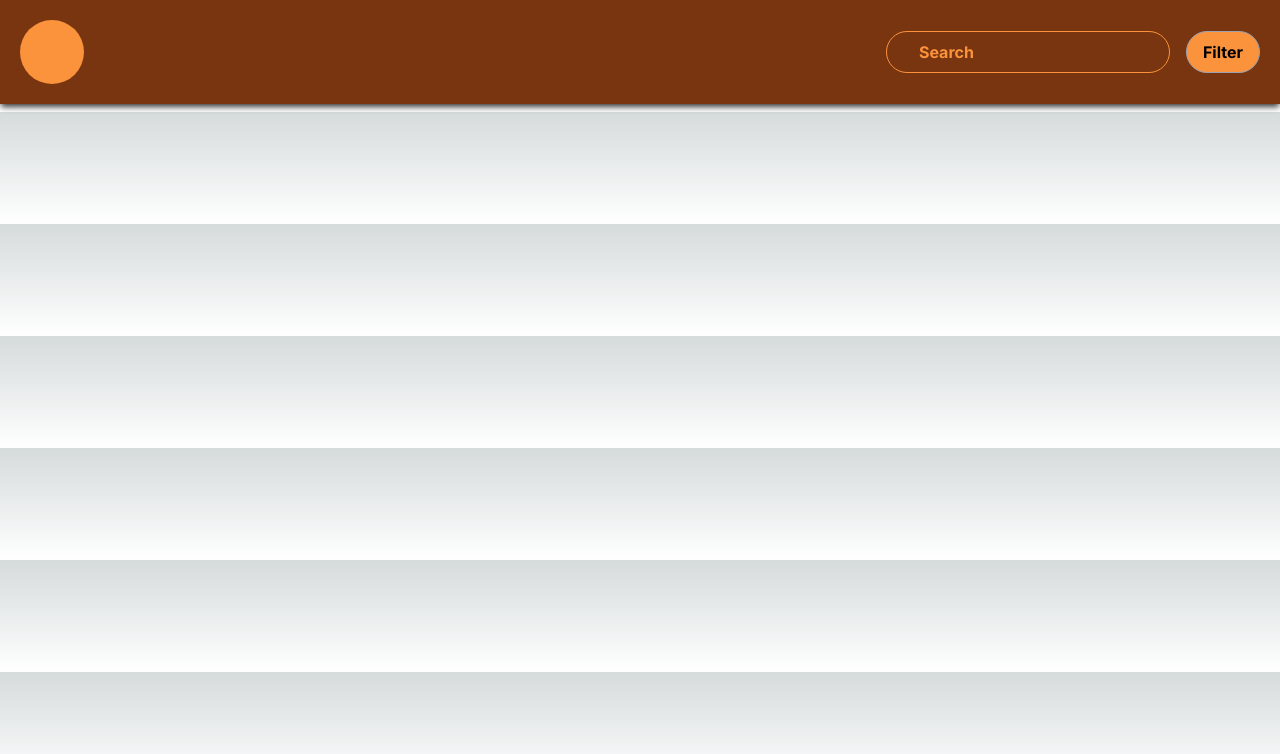
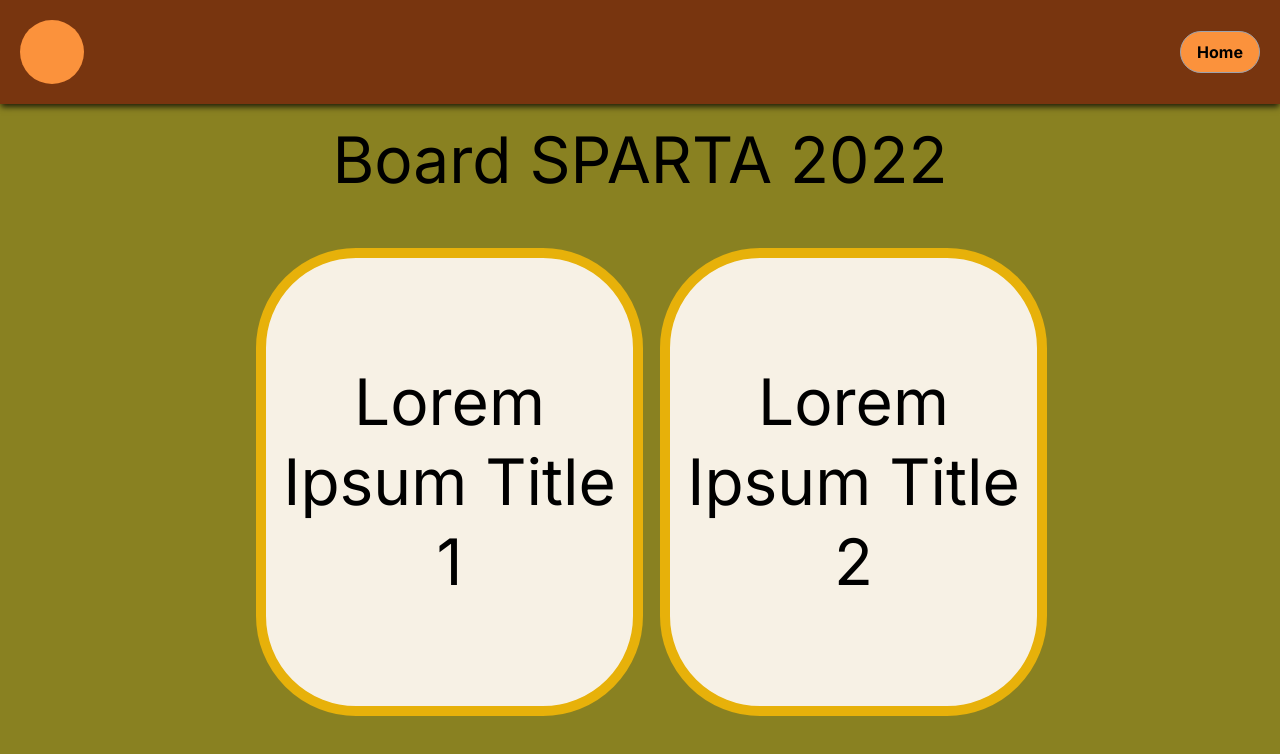
Before and after one commit to Julian-Caleb/Milestone02_K20, a Next.js app in the folder src/: page /user in a window 1280 px wide. Shown: the top 754 px of the page. Built offline with nearby package versions, Linux system fonts and the light colour scheme.

Commit message:
deploy ready

```diff
--- a/src/src/app/page.tsx
+++ b/src/src/app/page.tsx
@@ -1,15 +1,15 @@
-import BoardDetail from '@/components/Board/BoardDetail'
 import Header1 from '@/components/Header1'
-import Image from 'next/image'
 
 export default function Home() {
   return (
     <>
       <Header1 />
-      <div className="flex items-center justify-center w-full h-screen">
-        <h1 className='bold text-[100px]'>MILESTONE KELOMPOK 20</h1>
-      </div>
-      <BoardDetail />
+      <section className="flex items-center justify-around h-[838px] overflow-y-hidden ">
+        <div className="w-[620px] h-[620px] rounded-[50%] drop-shadow-[18px_13px_5px_0px_#4C4B16] bg-[#E7B10A] flex flex-col justify-center items-center">
+          <h1 className="text-[128px]">sync.tr</h1>
+          <h3 className="text-[28px]">secure board management system</h3>
+        </div>
+      </section>
     </>
   )
 }
--- a/src/src/app/user/page.tsx
+++ b/src/src/app/user/page.tsx
@@ -1,14 +1,73 @@
-import HeaderUser from '@/components/HeaderUser'
-import React from 'react'
+"use client"; // Mark the component as a client component
 
-type Props = {}
+import React, { useState, useEffect } from 'react';
+import Board from '@/components/Board/Board';
+import BoardDetail from '@/components/Board/BoardDetail';
+import HeaderUser from '@/components/HeaderUser';
+import { DUMMY_INFORMATION } from '@/components/Information/Information';
+import Image from 'next/image';
 
-const User = (props: Props) => {
+const User = () => {
+  const [selectedBoardIndex, setSelectedBoardIndex] = useState(-1);
+
+  const handleBoardClick = (index: number) => {
+    setSelectedBoardIndex(index);
+  };
+
+  const handleCloseBoardDetail = () => {
+    setSelectedBoardIndex(-1);
+  };
+
+  useEffect(() => {
+    const handleOutsideClick = (event: MouseEvent) => {
+      // Check if the click occurred outside of the BoardDetail component
+      const boardDetail = document.querySelector('.board-detail');
+      if (boardDetail && !boardDetail.contains(event.target as Node)) {
+        handleCloseBoardDetail();
+      }
+    };
+
+    // Add click event listener when the BoardDetail is open
+    if (selectedBoardIndex !== -1) {
+      document.addEventListener('click', handleOutsideClick);
+    }
+
+    // Remove click event listener when the component unmounts or BoardDetail is closed
+    return () => {
+      document.removeEventListener('click', handleOutsideClick);
+    };
+  }, [selectedBoardIndex]);
+
+
   return (
     <>
-        <HeaderUser />
+      <HeaderUser />
+      <div className="flex justify-center min-h-screen h-max min-w-screen">
+        {selectedBoardIndex !== -1 && (
+          <div className="z-50 w-max h-max flex items-center justify-center my-10 ">
+            <BoardDetail
+              title={DUMMY_INFORMATION[selectedBoardIndex].title}
+              date={DUMMY_INFORMATION[selectedBoardIndex].date}
+              content={DUMMY_INFORMATION[selectedBoardIndex].content}
+              className="board-detail"
+            />
+          </div>
+          )}
+        <div>
+          <div className='flex flex-col justify-center items-center'>
+            <h1 className='text-[64px] bold'>Board SPARTA 2022</h1>
+            <div className="h-max w-[60vw] m-10 grid grid-cols-2 gap-10">
+              {DUMMY_INFORMATION.map((info, index) => (
+                <div key={index} onClick={() => handleBoardClick(index)}>
+                  <Board title={info.title} />
+                </div>
+              ))}
+            </div>
+          </div>
+        </div>
+      </div>
     </>
-  )
-}
+  );
+};
 
-export default User
+export default User;
--- a/src/src/components/Board/Board.tsx
+++ b/src/src/components/Board/Board.tsx
@@ -1,8 +1,12 @@
-const Board = () => {
+type Props = {
+    title: string;
+}
+
+const Board = (props: Props) => {
     return (
         <>
             <div className="w-[387px] h-[468px] bg-[#F7F1E5] border-[10px] border-solid border-[#E7B10A] rounded-[100px] flex items-center justify-center">
-                <h2 className="font-[400] text-[64px] leading-[80.06px]">Board 1</h2>
+                <h2 className="font-[400] text-[64px] leading-[80.06px] text-center">{props.title}</h2>
             </div>
         </>
     )
--- a/src/src/components/Board/BoardDetail.tsx
+++ b/src/src/components/Board/BoardDetail.tsx
@@ -1,12 +1,20 @@
-const BoardDetail = () => {
+type BoardDetailProps = {
+    title: string;
+    date: string;
+    content: string;
+  } & React.HTMLAttributes<HTMLDivElement>;
+
+const BoardDetail = (props: BoardDetailProps) => {
+    const { className, ...rest } = props;
     return (
         <>
-        <div className="p-10 bg-white flex flex-col justify-evenly items-center w-[509px] h-[772px] border-[10px] border-yellow-500 rounded-[100px] ">
+        <div className={"p-10 bg-white flex flex-col justify-evenly items-center w-[509px] h-[772px] border-[10px] border-yellow-500 rounded-[100px] ${className}"}
+        {...rest}>
             <div className="flex w-full justify-between items-center">
-                <h2 className="text-[64px]">Title</h2>
-                <p className="text-[32px]">date</p>
+                <h2 className="text-[64px]">{props.title}</h2>
+                <p className="text-[32px]">{props.date}</p>
             </div>
-            <p className="text-justify">Lorem ipsum dolor sit amet, consectetur adipiscing elit. Vivamus nec mi in ligula tincidunt interdum. Curabitur ut diam fermentum, ultrices ligula sit amet, dignissim libero. Morbi sit amet mauris volutpat dui ultricies feugiat. Proin elementum efficitur venenatis. Cras pellentesque massa in dolor aliquet bibendum. Sed sapien quam, fermentum non metus interdum, pretium mollis odio. Vivamus nec libero ultrices, venenatis justo in, ultricies magna.</p>
+            <p className="text-justify">{props.content}</p>
         </div>
         </>
     )
--- a/src/src/components/Header1.tsx
+++ b/src/src/components/Header1.tsx
@@ -1,3 +1,4 @@
+import Link from 'next/link'
 import React from 'react'
 
 
@@ -9,8 +10,11 @@
         <div className="rounded-full w-16 h-16 bg-orange-400">
         </div>
         <div className='flex space-x-4'>
-            <button className='px-4 py-2 border rounded-full border-gray-400 bg-orange-400 font-bold'>login</button>
-            <button className='px-4 py-2 border rounded-full border-gray-400 bg-white font-bold'>sign up</button>
+            {/* <button className='px-4 py-2 border rounded-full border-gray-400 bg-orange-400 font-bold'>login</button>  */}
+            {/* <button className='px-4 py-2 border rounded-full border-gray-400 bg-white font-bold'>sign up</button>   */}
+            <Link href='/user'>
+              <button className='px-4 py-2 border rounded-full border-gray-400 bg-orange-400 font-bold'>Informations</button>
+            </Link>
         </div>
     </header>
 
--- a/src/src/components/HeaderUser.tsx
+++ b/src/src/components/HeaderUser.tsx
@@ -1,3 +1,4 @@
+import Link from 'next/link';
 import React from 'react';
 
 type Props = {};
@@ -6,19 +7,21 @@
   return (
     <header className="flex items-center justify-between bg-amber-900 p-5 shadow-md mb-2 shadow-opacity-70 custom-shadow">
       <div className="rounded-full w-16 h-16 bg-orange-400"></div>
-
       <div className="flex space-x-4">
         <div className="relative">
-          {/** Search button input*/}
+          {/*
           <input
             type="text"
             placeholder="Search"
             className="pl-8 pr-4 py-2 rounded-full border border-orange-400 bg-amber-900 text-orange-400 font-bold focus:outline-none focus:ring focus:border-blue-300 placeholder-orange-400"
-          />
+          /> */}
         </div>
-        <button className="px-4 py-2 border rounded-full border-gray-400 bg-orange-400 font-bold">
+        {/* <button className="px-4 py-2 border rounded-full border-gray-400 bg-orange-400 font-bold">
           Filter
-        </button>
+        </button>  */}
+        <Link href='/'>
+          <button className='px-4 py-2 border rounded-full border-gray-400 bg-orange-400 font-bold'>Home</button>
+        </Link>
       </div>
     </header>
   );
--- /dev/null
+++ b/src/src/components/Information/Information.tsx
@@ -0,0 +1,66 @@
+class Information {
+    title: string;
+    date: string;
+    content: string;
+
+    constructor(title: string, date: string, content: string) {
+      this.title = title;
+      this.date = date;
+      this.content = content;
+    }
+}
+
+const DUMMY_INFORMATION: Information[] = [
+    new Information(
+      "Lorem Ipsum Title 1",
+      "August 1, 2023",
+      "Lorem ipsum dolor sit amet, consectetur adipiscing elit. Sed varius turpis in lectus faucibus tincidunt."
+    ),
+    new Information(
+      "Lorem Ipsum Title 2",
+      "August 5, 2023",
+      "Lorem ipsum dolor sit amet, consectetur adipiscing elit. Maecenas commodo nunc ut massa tincidunt, in tristique nisi ultricies."
+    ),
+    new Information(
+      "Lorem Ipsum Title 3",
+      "August 10, 2023",
+      "Lorem ipsum dolor sit amet, consectetur adipiscing elit. Proin vel odio vitae orci iaculis volutpat."
+    ),
+    new Information(
+        "Lorem Ipsum Title 1",
+        "August 1, 2023",
+        "Lorem ipsum dolor sit amet, consectetur adipiscing elit. Sed varius turpis in lectus faucibus tincidunt."
+      ),
+      new Information(
+        "Lorem Ipsum Title 2",
+        "August 5, 2023",
+        "Lorem ipsum dolor sit amet, consectetur adipiscing elit. Maecenas commodo nunc ut massa tincidunt, in tristique nisi ultricies."
+      ),
+      new Information(
+        "Lorem Ipsum Title 3",
+        "August 10, 2023",
+        "Lorem ipsum dolor sit amet, consectetur adipiscing elit. Proin vel odio vitae orci iaculis volutpat."
+      ),
+      new Information(
+        "Lorem Ipsum Title 1",
+        "August 1, 2023",
+        "Lorem ipsum dolor sit amet, consectetur adipiscing elit. Sed varius turpis in lectus faucibus tincidunt."
+      ),
+      new Information(
+        "Lorem Ipsum Title 2",
+        "August 5, 2023",
+        "Lorem ipsum dolor sit amet, consectetur adipiscing elit. Maecenas commodo nunc ut massa tincidunt, in tristique nisi ultricies."
+      ),
+      new Information(
+        "Lorem Ipsum Title 3",
+        "August 10, 2023",
+        "Lorem ipsum dolor sit amet, consectetur adipiscing elit. Proin vel odio vitae orci iaculis volutpat."
+      ),
+      new Information(
+        "Lorem Ipsum Title 3",
+        "August 10, 2023",
+        "Lorem ipsum dolor sit amet, consectetur adipiscing elit. Proin vel odio vitae orci iaculis volutpat."
+      ),
+  ];
+
+export { Information, DUMMY_INFORMATION };
```
